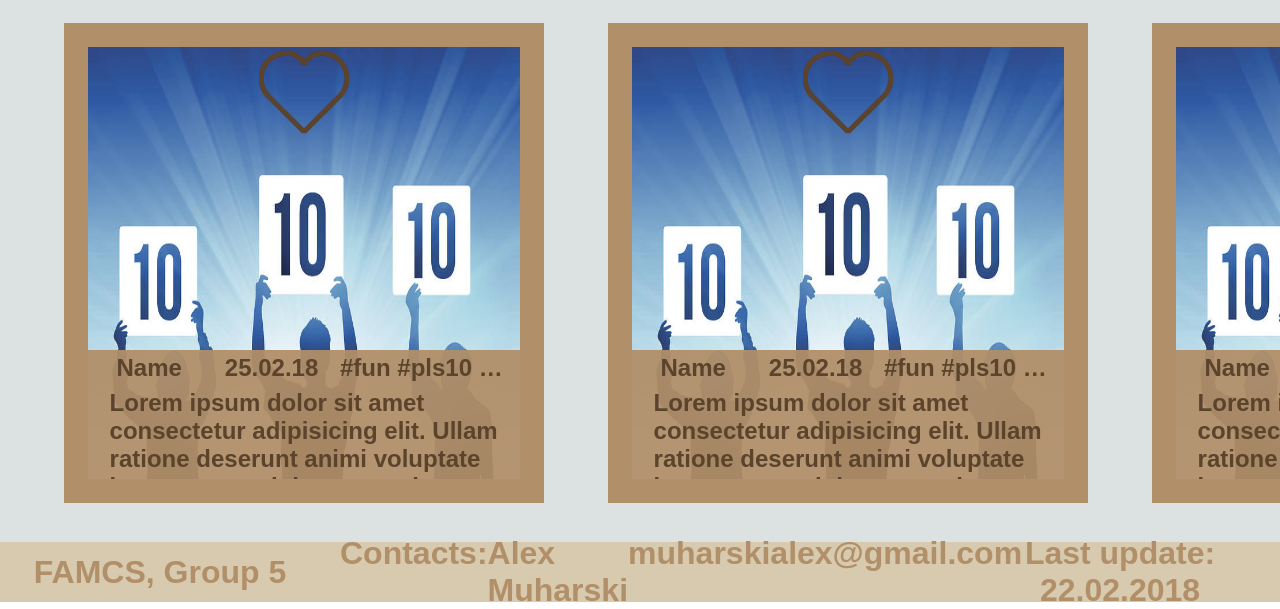
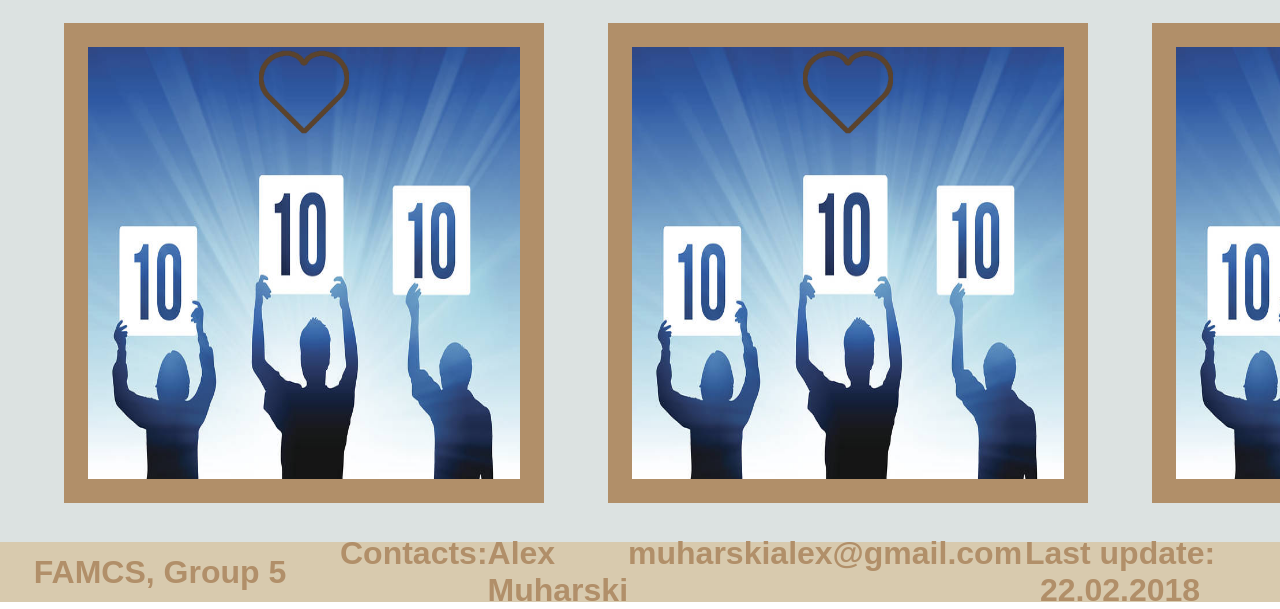
Before and after one commit to whybazinga/Practice, a plain HTML site: page index.html in a window 1280 px wide. Shown: the part 198-807 px from the top of the page. Drawn offline with Linux system fonts and the light colour scheme; a web font is replaced by a local one.

Commit message:
changed description mode to 'on hover'

```diff
--- a/css/post.css
+++ b/css/post.css
@@ -37,8 +37,8 @@
     width: 100%;
     background: rgba(177, 143, 105, 0.94);
     color: rgb(91, 67, 44);
-    visibility: visible;
-    opacity: 1;
+    visibility: hidden;
+    opacity: 0;
     transition: visibility 0s linear 300ms, opacity 300ms;
 }
 
```
